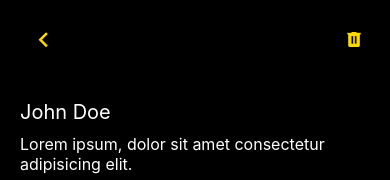
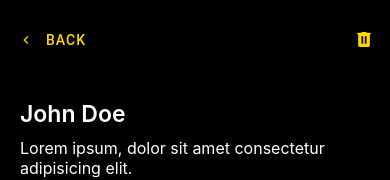
Before and after one commit to edlynvillegas/react_native_crud, a React Native app: screen / in a window 390 px wide. Both pictures are taken after a click on the element 102 px from the left and 155 px from the top of the page. Shown: the top 180 px of the page. Built offline with nearby package versions, Linux system fonts and the light colour scheme.

Commit message:
Modify back button

```diff
--- a/components/Note.js
+++ b/components/Note.js
@@ -50,7 +50,7 @@ const Note = () => {
                     onChangeText={text => editNote({ title: text })}
                     value={notes[activeIndex].title}
                     placeholder="Title"
-                    placeholderTextColor={theme.colors.text}
+                    placeholderTextColor={theme.colors.card}
                     autoCompleteType="off"
                     autoCorrect={false}
                 />
@@ -59,7 +59,7 @@ const Note = () => {
                     onChangeText={text => editNote({ note: text })}
                     value={notes[activeIndex].note}
                     placeholder="Note"
-                    placeholderTextColor={theme.colors.text}
+                    placeholderTextColor={theme.colors.card}
                     autoCompleteType="off"
                     autoCorrect={false}
                     multiline
@@ -76,7 +76,8 @@ const styles = StyleSheet.create({
         padding: 20,
     },
     form_title: {
-        fontSize: 20,
+        fontSize: 23,
+        fontWeight: "600",
         padding: 0,
         marginBottom: 10,
     },
--- a/components/NoteHeader.js
+++ b/components/NoteHeader.js
@@ -26,13 +26,21 @@ const NoteNavigation = () => {
 
   return (
     <View style={{...styles.header, backgroundColor: theme.colors.surface}}>
-        <IconButton
+        {/* <IconButton
             icon="chevron-left"
             color={theme.colors.primary}
             size={30}
             accessibilityLabel="Back"
             onPress={() => backPage()}
-        />
+        /> */}
+        <Button
+          style={{
+            ...styles.button,
+            color: theme.colors.text
+          }}
+          icon="chevron-left"
+          mode="outlined"
+          onPress={() => backPage()}>Back</Button>
         <IconButton
             icon="trash-can"
             color={theme.colors.primary}
@@ -59,11 +67,15 @@ const styles = StyleSheet.create({
   header: {
     width: '100%',
     height: 80,
-    padding: 15,
+    paddingVertical: 15,
+    paddingHorizontal: 5,
     flexDirection: 'row',
     justifyContent: 'space-between',
     alignItems: 'center'
   },
+  button: {
+    padding: 0,
+  }
 });
 
 export default NoteNavigation;
```
